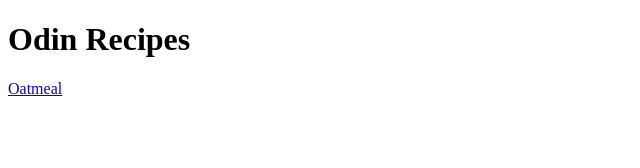
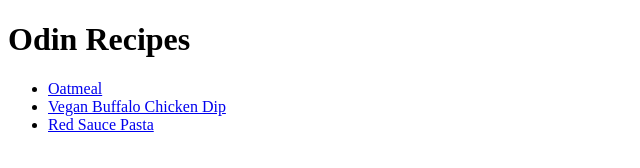
Before and after one commit to mattmiller1993/odin-recipes, a plain HTML site: page index.html in a window 1280 px wide. Shown: the whole page, without its empty margins (0-640 px from the left). Drawn offline with Linux system fonts and the light colour scheme.

Commit message:
Feat: Add links to buffalo dip and pasta pages

```diff
--- a/index.html
+++ b/index.html
@@ -7,6 +7,12 @@
 </head>
 <body>
     <h1>Odin Recipes</h1>
-    <a href="./recipes/oatmeal.html">Oatmeal</a>
+    <ul>
+        <li><a href="./recipes/oatmeal.html">Oatmeal</a></li>
+        <li><a href="./recipes/buffalo.html">Vegan Buffalo Chicken Dip</a></li>
+        <li><a href="./recipes/pasta.html">Red Sauce Pasta</a></li>
+    </ul>
+
+
 </body>
 </html>
```
